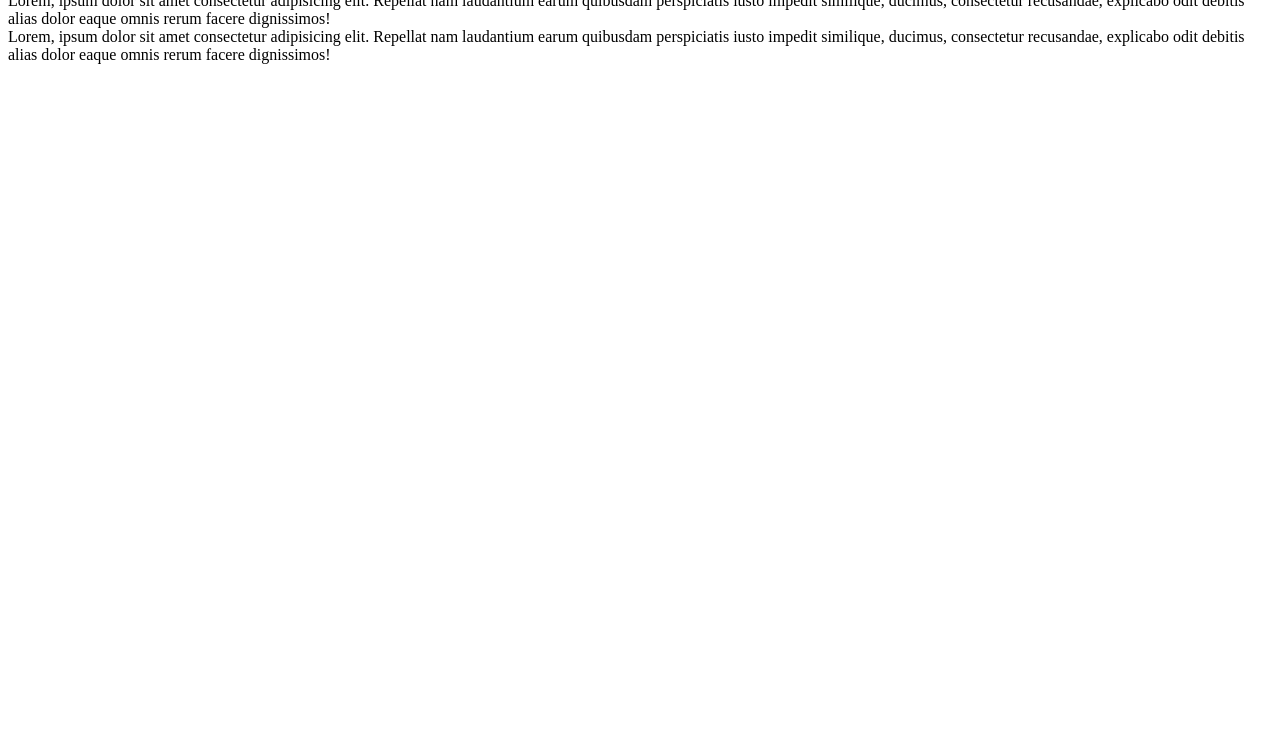
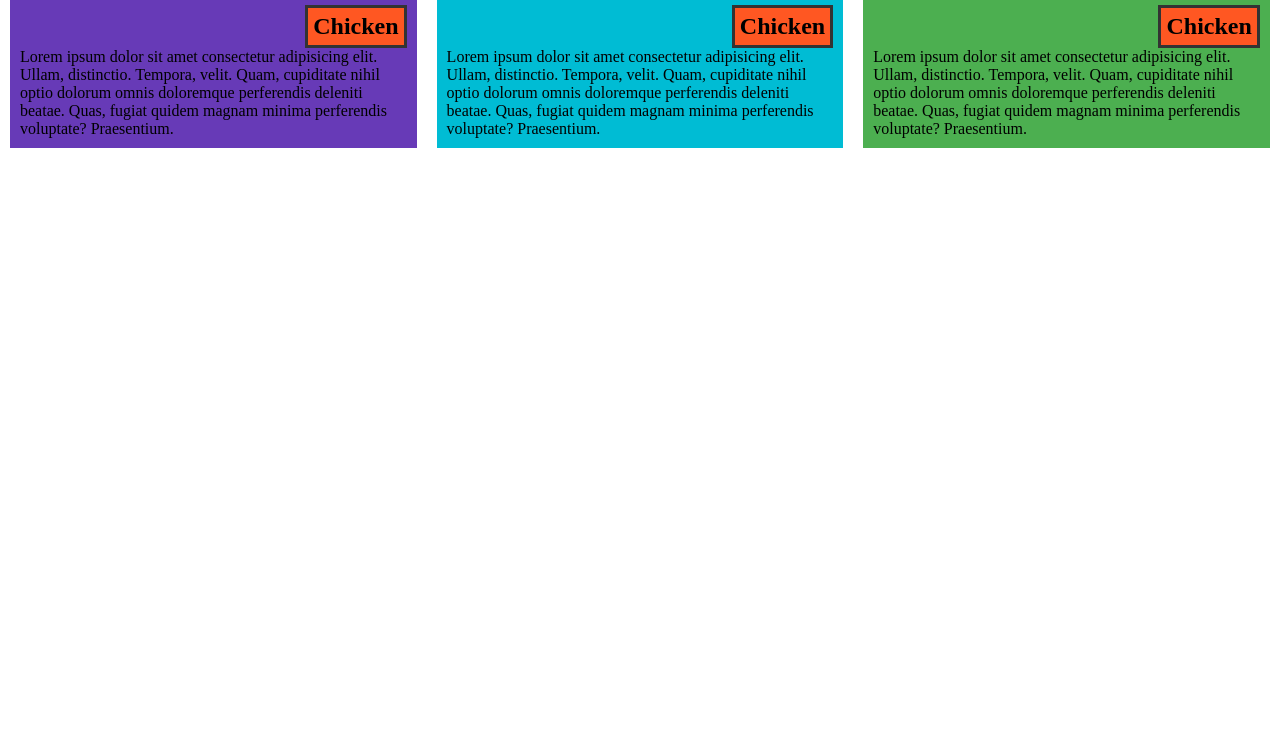
Before and after one commit to ebrahim-salehipanah/Coursera-HTML-CSS-Javascript-for-Web-Developers, a plain HTML site: page module2-solution/index.html in a window 1280 px wide. Shown: the part 52-800 px from the top of the page. Drawn offline with Linux system fonts and the light colour scheme.

Commit message:
css styles

```diff
--- a/module2-solution/css/style.css
+++ b/module2-solution/css/style.css
@@ -0,0 +1,67 @@
+* {
+	padding: 0;
+	margin: 0;
+	box-sizing: border-box;
+}
+
+h1 {
+	text-align: center;
+}
+
+section {
+	padding: 10px;
+	float: left;
+}
+
+.container {
+	/* instead section margin  */
+	/* avoid wrap */
+	padding: 10px;
+	position: relative;
+}
+
+section#sec1 .container {
+	background: #673ab7;
+}
+
+section#sec2 .container {
+	background: #00bcd4;
+}
+
+section#sec3 .container {
+	background: #4caf50;
+}
+
+section h2 {
+	float: right;
+	padding: 5px;
+	background: #ff5722;
+	border: 3px solid #333;
+}
+
+section p {
+	clear: right; /* important */
+}
+
+@media screen and (min-width: 992px) {
+	.col-lg-33 {
+		width: 33.33%;
+	}
+}
+
+@media screen and (min-width: 768px) and (max-width: 992px) {
+	.col-md-50 {
+		width: 50%;
+	}
+	.col-md-100 {
+		width: 100%;
+
+		margin: 0 auto;
+	}
+}
+@media screen and (min-width: 0px) and (max-width: 767px) {
+	.col-sm-100 {
+		margin: 0 auto;
+		width: 100%;
+	}
+}
--- a/module2-solution/index.html
+++ b/module2-solution/index.html
@@ -7,23 +7,39 @@
 		<title>module2-solution</title>
 	</head>
 	<body>
-		<section id="sec1">
-			Lorem ipsum dolor sit amet consectetur adipisicing elit. Ullam,
-			distinctio. Tempora, velit. Quam, cupiditate nihil optio dolorum omnis
-			doloremque perferendis deleniti beatae. Quas, fugiat quidem magnam minima
-			perferendis voluptate? Praesentium.
+		<h1>Our Menu</h1>
+		<section class="col-lg-33 col-md-50 col-sm-100" id="sec1">
+			<div class="container">
+				<h2>Chicken</h2>
+				<p>
+					Lorem ipsum dolor sit amet consectetur adipisicing elit. Ullam,
+					distinctio. Tempora, velit. Quam, cupiditate nihil optio dolorum omnis
+					doloremque perferendis deleniti beatae. Quas, fugiat quidem magnam
+					minima perferendis voluptate? Praesentium.
+				</p>
+			</div>
 		</section>
-		<section id="sec2">
-			Lorem, ipsum dolor sit amet consectetur adipisicing elit. Repellat nam
-			laudantium earum quibusdam perspiciatis iusto impedit similique, ducimus,
-			consectetur recusandae, explicabo odit debitis alias dolor eaque omnis
-			rerum facere dignissimos!
+		<section class="col-lg-33 col-md-50 col-sm-100" id="sec2">
+			<div class="container">
+				<h2>Chicken</h2>
+				<p>
+					Lorem ipsum dolor sit amet consectetur adipisicing elit. Ullam,
+					distinctio. Tempora, velit. Quam, cupiditate nihil optio dolorum omnis
+					doloremque perferendis deleniti beatae. Quas, fugiat quidem magnam
+					minima perferendis voluptate? Praesentium.
+				</p>
+			</div>
 		</section>
-		<section id="sec3">
-			Lorem, ipsum dolor sit amet consectetur adipisicing elit. Repellat nam
-			laudantium earum quibusdam perspiciatis iusto impedit similique, ducimus,
-			consectetur recusandae, explicabo odit debitis alias dolor eaque omnis
-			rerum facere dignissimos!
+		<section class="col-lg-33 col-md-100 col-sm-100" id="sec3">
+			<div class="container">
+				<h2>Chicken</h2>
+				<p>
+					Lorem ipsum dolor sit amet consectetur adipisicing elit. Ullam,
+					distinctio. Tempora, velit. Quam, cupiditate nihil optio dolorum omnis
+					doloremque perferendis deleniti beatae. Quas, fugiat quidem magnam
+					minima perferendis voluptate? Praesentium.
+				</p>
+			</div>
 		</section>
 	</body>
 </html>
```
